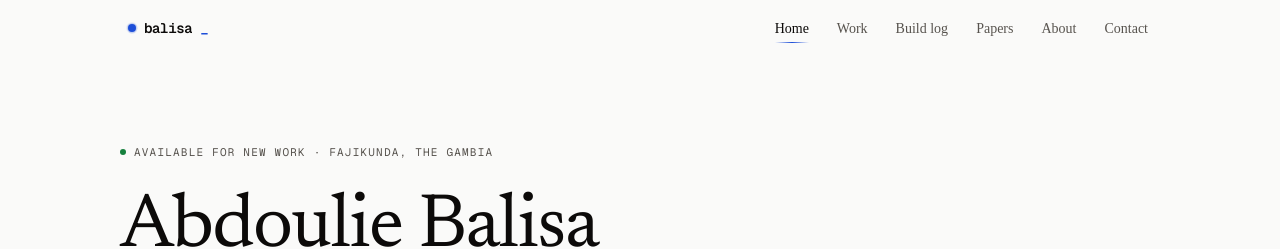
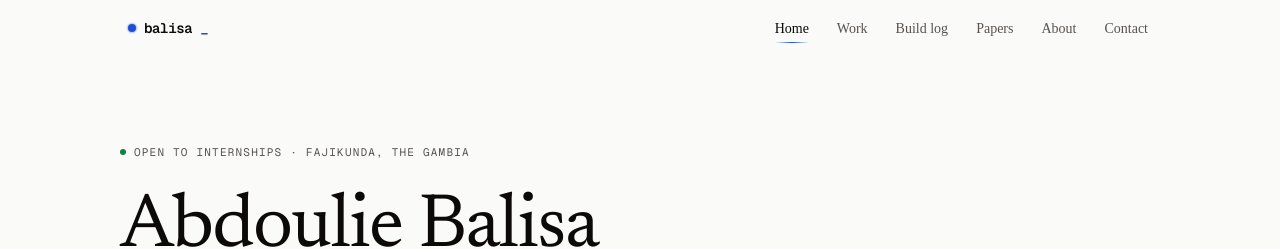
Before and after one commit to Balisa50/Balisa50.github.io, a Next.js app: page / in a window 1280 px wide. Shown: the top 249 px of the page. Built offline with nearby package versions, Linux system fonts and the light colour scheme.

Commit message:
content: hero CTA matches contact, papers metadata tightened

```diff
--- a/app/(site)/papers/page.tsx
+++ b/app/(site)/papers/page.tsx
@@ -4,7 +4,7 @@ import { Papers } from "@/components/Papers";
 export const metadata: Metadata = {
   title: "Papers",
   description:
-    "Working papers, unrefereed. Mortality projection, poverty transfer learning and device-invariant screening, including the results that did not support their own hypotheses."
+    "Three working papers on mortality projection, poverty transfer learning, and device-invariant screening. Drafts, not peer-reviewed, and honest about the results that did not work."
 };
 
 export default function PapersPage() {
--- a/components/Hero.tsx
+++ b/components/Hero.tsx
@@ -28,7 +28,7 @@ export function Hero() {
               className="inline-block h-1.5 w-1.5 rounded-full bg-status-live"
               aria-hidden="true"
             />
-            Available for new work · {PROFILE.location}
+            Open to internships · {PROFILE.location}
           </p>
 
           <h1
```
